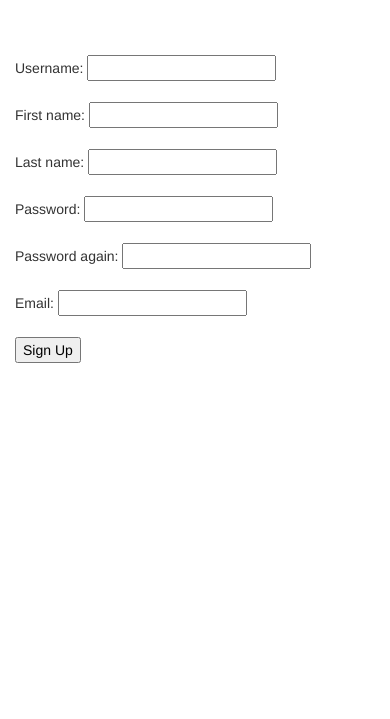
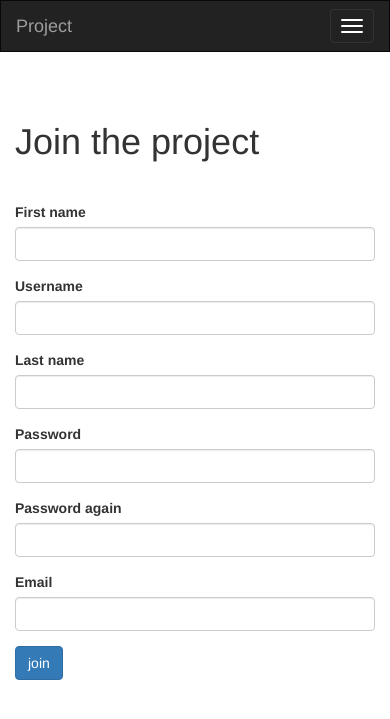
Before and after one commit to BlackPie/cookiecutter-simplest-django, a Django app: page /signup/ in a window 390 px wide. Shown: the top 719 px of the page. Run offline with Django 3.2, Linux system fonts and the light colour scheme; some libraries are stand-ins or nearby versions.

Commit message:
crispy forms added

```diff
--- a/project/apps/users/forms.py
+++ b/project/apps/users/forms.py
@@ -1,5 +1,9 @@
 from django import forms
 from django.utils.translation import ugettext_lazy as _
+
+from crispy_forms.helper import FormHelper
+from crispy_forms.layout import Submit, Layout
+from crispy_forms.bootstrap import FormActions
 
 
 class SignupForm(forms.Form):
@@ -10,8 +14,14 @@ class SignupForm(forms.Form):
     password2 = forms.CharField(label=_("Password again"), max_length=30, widget=forms.PasswordInput())
     email = forms.EmailField(label=_("Email"), required=False)
 
-    def clean(self):
-        if 'password1' in self.cleaned_data and 'password2' in self.cleaned_data:
-            if self.cleaned_data['password1'] != self.cleaned_data['password2']:
-                raise forms.ValidationError("passwords dont match each other")
-        return self.cleaned_data
+    helper = FormHelper()
+    helper.form_method = 'POST'
+    helper.layout = Layout(
+        'first_name',
+        'username',
+        'last_name',
+        'password1',
+        'password2',
+        'email',
+        FormActions(Submit('signup', 'join', css_class='btn-primary form-button'))
+    )
--- a/project/settings.py
+++ b/project/settings.py
@@ -3,7 +3,7 @@ djcelery.setup_loader()
 
 from project._settings import *
 
-
+CRISPY_TEMPLATE_PACK = 'bootstrap3'
 ALLOWED_HOSTS = ['*']
 
 
@@ -20,6 +20,7 @@ INSTALLED_APPS = (
     'djcelery',
     'multiselectfield',
     'solo',
+    'crispy_forms',
 
     # Project apps
     'project.apps.index',
--- a/project/templates/apps/index/index.html
+++ b/project/templates/apps/index/index.html
@@ -3,7 +3,7 @@
 {% block content %}
   <section>
     <div class="row">
-        <div class="headline">
+        <div class="welcome">
           <h1>Welcome to the project!</h1>
           <p class="lead">
              This is just created Django project from custom cookiecutter template.
--- a/project/templates/apps/users/signin.html
+++ b/project/templates/apps/users/signin.html
@@ -1,9 +1,10 @@
 {% extends 'base.html' %}
+{% load crispy_forms_tags %}
 
 {% block content %}
   <div class="headline">
     <form enctype="multipart/form-data" action="" method="post" role="form">{% csrf_token %}
-      {{ form.as_p }}
+      {{ form|crispy }}
       <input type="submit" value="Sign In" />
     </form>
   </div>
--- a/project/templates/apps/users/signup.html
+++ b/project/templates/apps/users/signup.html
@@ -1,8 +1,15 @@
 {% extends 'base.html' %}
+{% load crispy_forms_tags %}
 
 {% block content %}
-    <form enctype="multipart/form-data" action="" method="post">{% csrf_token %}
-        {{ form.as_p }}
-        <input type="submit" value="Sign Up" />
-    </form>
+    <div class="row">
+      <div class="col-md-6 col-md-offset-3">
+          <div class="first_row">
+            <h1>Join the project</h1>
+          </div>
+            <div class="form-group">
+              {% crispy form form.helper %}
+            </div>
+      </div>
+    </div>
 {% endblock %}
--- a/project/templates/base.html
+++ b/project/templates/base.html
@@ -15,7 +15,7 @@
 
     {% block css %}
     <!-- Latest compiled and minified CSS -->
-    <link rel="stylesheet" href="https://cdn.rawgit.com/twbs/bootstrap/v4-dev/dist/css/bootstrap.css">
+    <link href="//netdna.bootstrapcdn.com/bootstrap/3.3.0/css/bootstrap.min.css" rel="stylesheet" />
 
     <!-- Your stuff: Third-party css libraries go here -->
 
@@ -31,43 +31,72 @@
 
   <body>
 
-    <div class="m-b">
-      <nav class="navbar navbar-dark navbar-static-top bg-inverse">
+    <!--OLD NAVBAR-->
+    <!-- -->
+    <!--<nav class="navbar navbar-inverse">-->
+        <!--<div class="container">-->
+          <!--<a class="navbar-brand" href="/">project</a>-->
+          <!--<button type="button" class="navbar-toggler hidden-sm-up pull-xs-right" data-toggle="collapse" data-target="#bs-navbar-collapse-1">-->
+            <!--&#9776;-->
+          <!--</button>-->
+
+          <!--&lt;!&ndash; Collect the nav links, forms, and other content for toggling &ndash;&gt;-->
+          <!--<div class="collapse navbar-toggleable-xs" id="bs-navbar-collapse-1">-->
+            <!--<ul class="nav navbar-nav">-->
+              <!--<li class="nav-item">-->
+                <!--<a class="nav-link" href="{% url 'index' %}">Index</a>-->
+              <!--</li>-->
+            <!--</ul>-->
+
+            <!--<ul class="nav navbar-nav pull-xs-right">-->
+              <!--{% if request.user.is_authenticated %}-->
+                <!--<li class="nav-item">-->
+                  <!--<a class="nav-link" href="#">{% trans "My Profile" %}</a>-->
+                <!--</li>-->
+                <!--<li class="nav-item">-->
+                  <!--<a class="nav-link" href="{% url 'logout' %}">{% trans "Logout" %}</a>-->
+                <!--</li>-->
+              <!--{% else %}-->
+                <!--<li class="nav-item">-->
+                  <!--<a id="sign-up-link" class="nav-link" href="{% url 'signup' %}">{% trans "Sign Up" %}</a>-->
+                <!--</li>-->
+                <!--<li class="nav-item">-->
+                  <!--<a id="log-in-link" class="nav-link" href="{% url 'signin' %}">{% trans "Log In" %}</a>-->
+                <!--</li>-->
+              <!--{% endif %}-->
+            <!--</ul>-->
+          <!--</div>-->
+        <!--</div>-->
+      <!--</nav>-->
+    <nav class="navbar navbar-inverse">
       <div class="container">
-          <a class="navbar-brand" href="/">project</a>
-          <button type="button" class="navbar-toggler hidden-sm-up pull-xs-right" data-toggle="collapse" data-target="#bs-navbar-collapse-1">
-            &#9776;
+        <div class="navbar-header">
+          <button type="button" class="navbar-toggle collapsed" data-toggle="collapse" data-target="#navbar" aria-expanded="false" aria-controls="navbar">
+            <span class="sr-only">Toggle navigation</span>
+            <span class="icon-bar"></span>
+            <span class="icon-bar"></span>
+            <span class="icon-bar"></span>
           </button>
+          <a class="navbar-brand" href="{% url 'index' %}">Project</a>
+        </div>
+        <div id="navbar" class="navbar-collapse collapse">
+          <ul class="nav navbar-nav">
+            <li><a href="{% url 'index' %}">Index</a></li>
+            <li><a href="#">Profile list</a></li>
 
-          <!-- Collect the nav links, forms, and other content for toggling -->
-          <div class="collapse navbar-toggleable-xs" id="bs-navbar-collapse-1">
-            <ul class="nav navbar-nav">
-              <li class="nav-item">
-                <a class="nav-link" href="{% url 'index' %}">Index</a>
-              </li>
           </ul>
-
-            <ul class="nav navbar-nav pull-xs-right">
-              {% if request.user.is_authenticated %}
-                <li class="nav-item">
-                  <a class="nav-link" href="#">{% trans "My Profile" %}</a>
-                </li>
-                <li class="nav-item">
-                  <a class="nav-link" href="{% url 'logout' %}">{% trans "Logout" %}</a>
-                </li>
+          <ul class="nav navbar-nav navbar-right">
+            {% if not user.is_anonymous %}
+              <li><a href="#">Welcome, {{ user }}!</a></li>
+              <li><a href="{% url 'logout' %}">Logout</a></li>
             {% else %}
-                <li class="nav-item">
-                  <a id="sign-up-link" class="nav-link" href="{% url 'signup' %}">{% trans "Sign Up" %}</a>
-                </li>
-                <li class="nav-item">
-                  <a id="log-in-link" class="nav-link" href="{% url 'signin' %}">{% trans "Log In" %}</a>
-                </li>
+              <li><a href="{% url 'signin'  %}">Sign In</a></li>
+              <li><a href="{% url 'signup'  %}">Sign Up</a></li>
             {% endif %}
           </ul>
-          </div>
+        </div><!--/.nav-collapse -->
       </div>
     </nav>
-    </div>
 
     <div class="container">
 
--- a/requirements.txt
+++ b/requirements.txt
@@ -6,3 +6,4 @@ Pillow==3.0.0
 django-multiselectfield==0.1.3
 django-solo==1.1.1
 django-braces==1.8.1
+django-crispy-forms==1.6.0
--- a/static/css/project.css
+++ b/static/css/project.css
@@ -50,7 +50,20 @@ body {
   display: block !important;
 }
 
-.headline {
+.welcome {
   padding: 40px 15px;
   text-align: center;
 }
+
+.first_row {
+  padding: 30px 0px;
+  text-align: left;
+}
+
+.asteriskField {
+    display: none;
+}
+
+.form-button {
+  align-items: right;
+}
```
Lines whose indentation alone changed are shown as unchanged.
